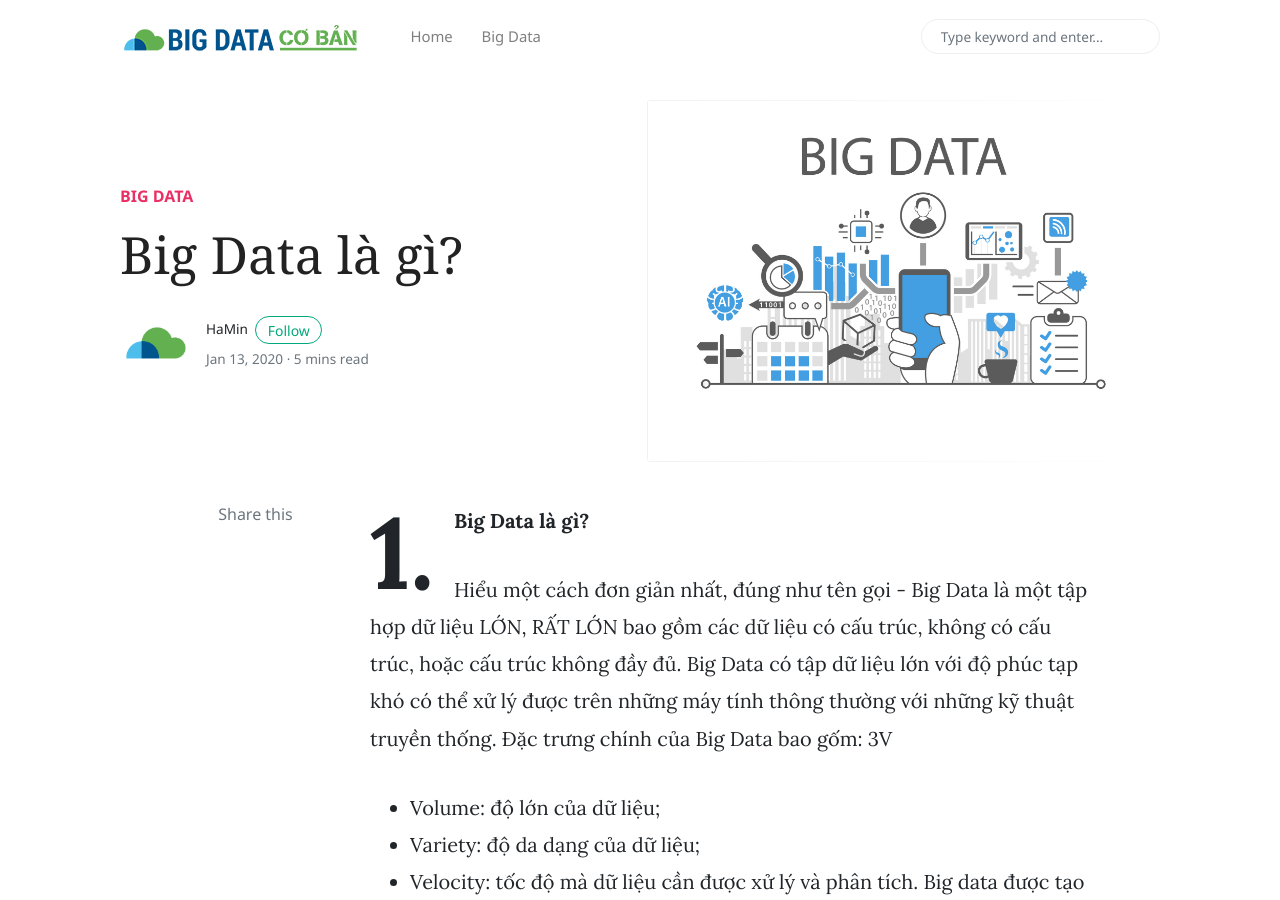
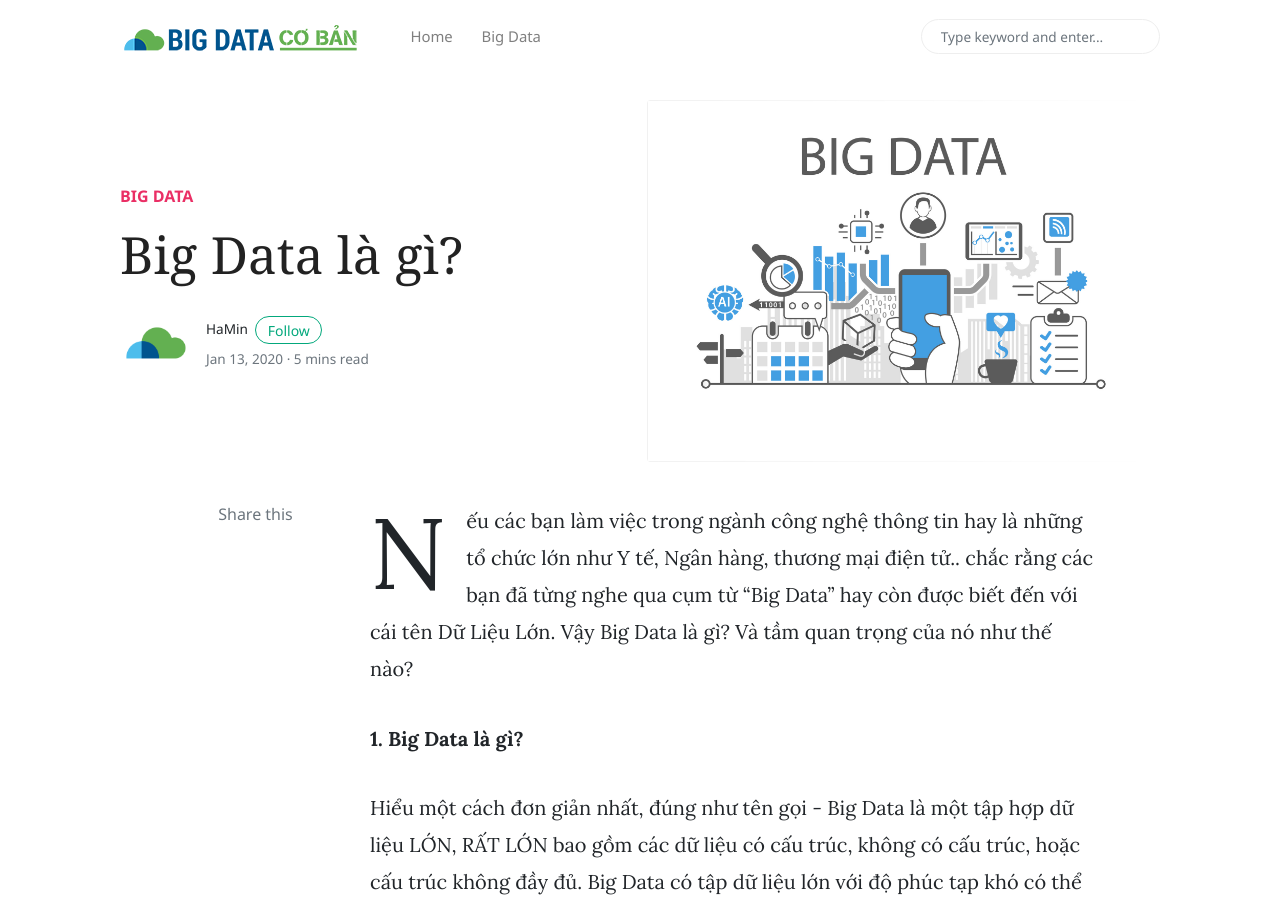
Before and after one commit to haminlib/bigdatacoban.github.io, a Jekyll site: the page built from _posts/2020-01-13-Big-Data-la-gi.md, in a window 1280 px wide and 900 px high. Built offline with Jekyll 4.4.1, drawn with Linux system fonts in a browser that asks for light colours; nearby versions of some CDN libraries; comment, search, counter and statistics services are not loaded.

Commit message:
Update 2020-01-13-Big-Data-la-gi.md

```diff
--- a/_posts/2020-01-13-Big-Data-la-gi.md
+++ b/_posts/2020-01-13-Big-Data-la-gi.md
@@ -4,6 +4,8 @@ title:  "Big Data là gì?"
 categories: [ Big Data ]
 image: assets/images/content/bigdata-la-gi.jpeg
 ---
+Nếu các bạn làm việc trong ngành công nghệ thông tin hay là những tổ chức lớn như Y tế, Ngân hàng, thương mại điện tử.. chắc rằng các bạn đã từng nghe qua cụm từ “Big Data” hay còn được biết đến với cái tên Dữ Liệu Lớn. Vậy Big Data là gì? Và tầm quan trọng của nó như thế nào?
+
 **1. Big Data là gì?**
 
 Hiểu một cách đơn giản nhất, đúng như tên gọi - Big Data là một tập hợp dữ liệu LỚN, RẤT LỚN bao gồm các dữ liệu có cấu trúc, không có cấu trúc, hoặc cấu trúc không đầy đủ. Big Data có tập dữ liệu lớn với độ phúc tạp khó có thể xử lý được trên những máy tính thông thường với những kỹ thuật truyền thống.
```
